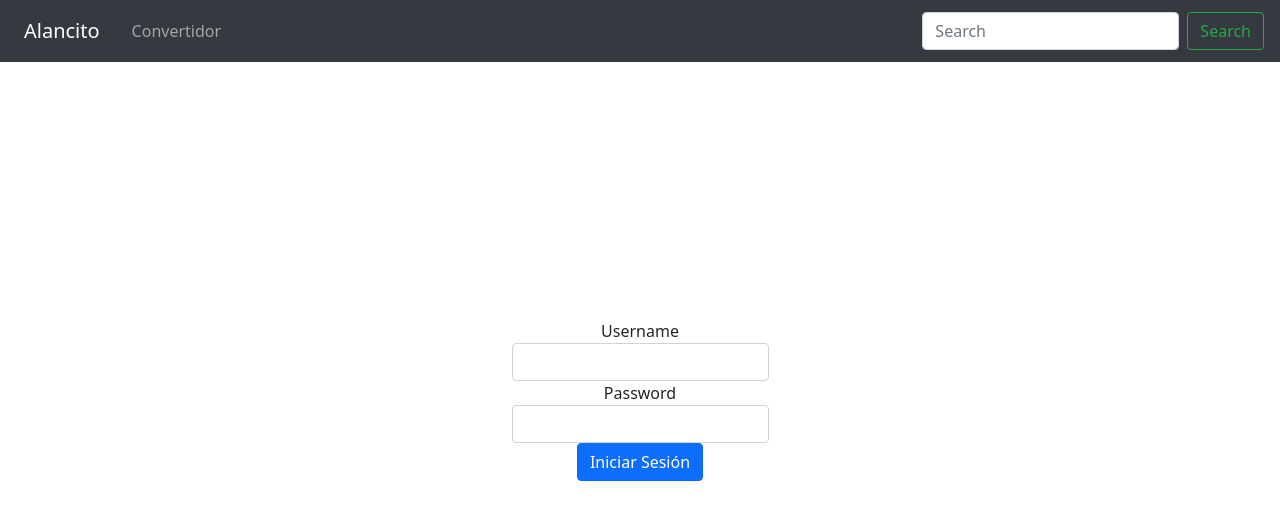
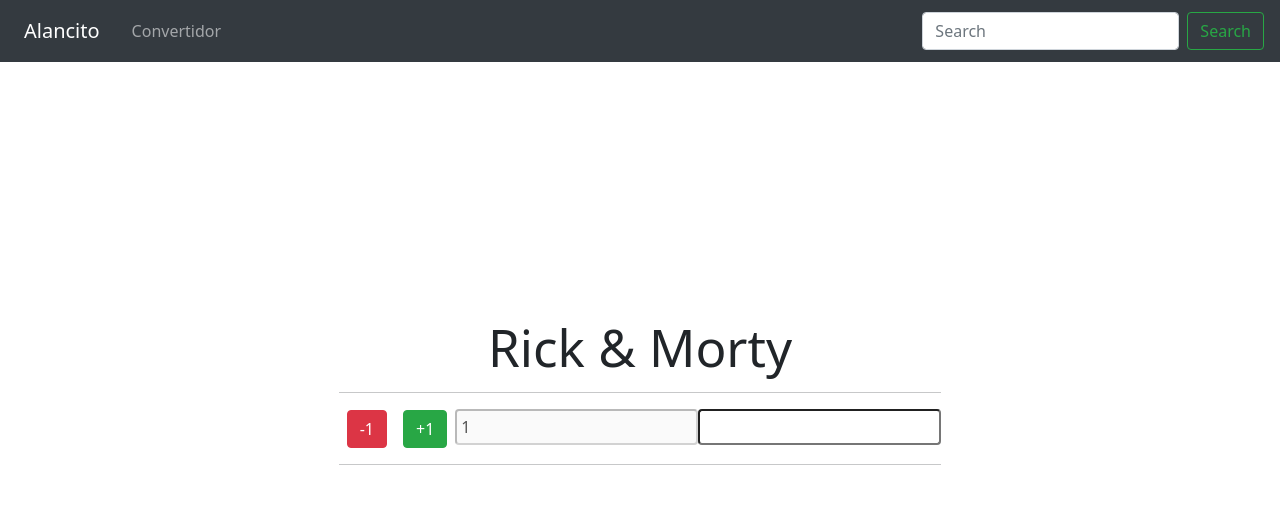
Before and after one commit to alanBonnet/riakxd, a React (Vite) app: page / in a window 1280 px wide. Shown: the top 520 px of the page. Built offline with nearby package versions, Linux system fonts and the light colour scheme; no server answers.

Commit message:
pruebas 1

```diff
--- a/src/App.tsx
+++ b/src/App.tsx
@@ -20,8 +20,8 @@ function App() {
                 <Navbar username={username} colorPref={prefColor} />
             </header>
             {/* <Table_Conversions bootstrapClass="my-5 bg-primary rounded p-3" text_color="white"/> */}
-            {/* <BodyRickAndMorty /> */}
-            <Miapp />
+            <BodyRickAndMorty />
+            {/* <Miapp /> */}
         </>
     )
 }
--- a/src/components/BodyRickAndMorty.tsx
+++ b/src/components/BodyRickAndMorty.tsx
@@ -5,11 +5,28 @@ const url = `https://rickandmortyapi.com/api/character`;
 const BodyRickAndMorty = () => {
     const [id, setId] = useState(1)
     const [data,setData] = useState()
+    const [mensaje,setMensaje] = useState("")
     useEffect(() => {
         fetch(`${url}/${id}`)
         .then(resp => resp.json())
         .then(characters => setData(characters))
     }, [id])
+    const handleInputChange = (e:any) => {
+        const dato = e.target.value;
+        if(e.key == "Enter"){
+            if(dato>=1 && dato<827){
+                setId(parseInt(dato))
+                // console.log(e.target.value)
+                // console.log(e)
+            }else{
+                setMensaje("Fuera de rango: solo hay 826 personajes registrados")
+                // setTimeout(()=>{
+                //     setMensaje("")
+                // },6000)
+            }
+        }
+
+    }
     return (
         <>
             <h1>Rick & Morty</h1>
@@ -17,10 +34,20 @@ const BodyRickAndMorty = () => {
             {/* {JSON.stringify(data, null, 3)} */}
             <p>{data?.['name']}</p>
             <button
-                className="btn btn-dark"
-                onClick={()=>{setId(id+1)}}>
+                className="btn btn-danger mx-2"
+                onClick={()=>{if(id >1){setId(id-1)}}}>
+                    -1
+            </button>
+            <button
+                className="btn btn-success mx-2"
+                onClick={()=>{if(id<827){setId(id+1)}}}>
                     +1
             </button>
+            <input className='p-1 rounded' type="number" value={id} disabled/>
+            <input className='p-1 rounded' type="number" onKeyUp={handleInputChange} />
+            <hr />
+            {mensaje.trim() && <p className='bg-danger text-white p-3 font-weight-bold rounded'>{mensaje}</p>}
+
         </>
     )
 }
--- a/src/components/Miapp.tsx
+++ b/src/components/Miapp.tsx
@@ -14,7 +14,8 @@ const Miapp = (props: Props) => {
         password:""
     })
     const {username, password} = cuenta;
-
+    const [errortip,setError] = useState("");
+    const [loading,setLoading] = useState(false);
     useEffect(() => {
     }, [])
 
@@ -29,16 +30,31 @@ const Miapp = (props: Props) => {
         e.preventDefault();
 
         (async()=>{
+            try {
+                setLoading(true)
                 const resp = await fetch('http://localhost:3000/login',{
                 headers,
                 method: 'POST',
                 body:JSON.stringify({username, password})
                 })
                 if(!resp.ok){
-                alert('Error autentic f');
+                    const errorcito = await resp.json();
+                    setError(errorcito.message)
+                    setLoading(false)
+                    setTimeout(()=>{
+                        setError("")
+                    },2000)
                 }
-            const data = await resp.json();
-            console.log(data)
+                setTimeout(()=>{
+                    setError("")
+                    setLoading(false)
+                },3000)
+                const data = await resp?.json();
+                localStorage.setItem('login',data.token)
+                console.log(localStorage.getItem('login'))
+            } catch (error) {
+                return ('no se pudo conectar con el servidor');
+            }
         })()
 
     }
@@ -49,6 +65,10 @@ const Miapp = (props: Props) => {
                 onSubmit={handleSubmit}
             >
                 <label htmlFor="username">Username</label>
+                {loading &&<div className="text-center my-2">
+                    <div className="spinner-border" role="status">
+                    </div>
+                </div>}
                 <input
                         className='form-control'
                         type="text"
@@ -67,13 +87,14 @@ const Miapp = (props: Props) => {
                         value={password}
                 />
                 <button
-                        className="btn btn-primary"
+                        className="my-2 btn btn-primary"
                         type="submit"
 
                         >
                             Iniciar Sesión
                 </button>
             </form>
+                <label htmlFor="error">{errortip}</label>
         </div>
     )
 }
```
Lines whose indentation alone changed are shown as unchanged.
